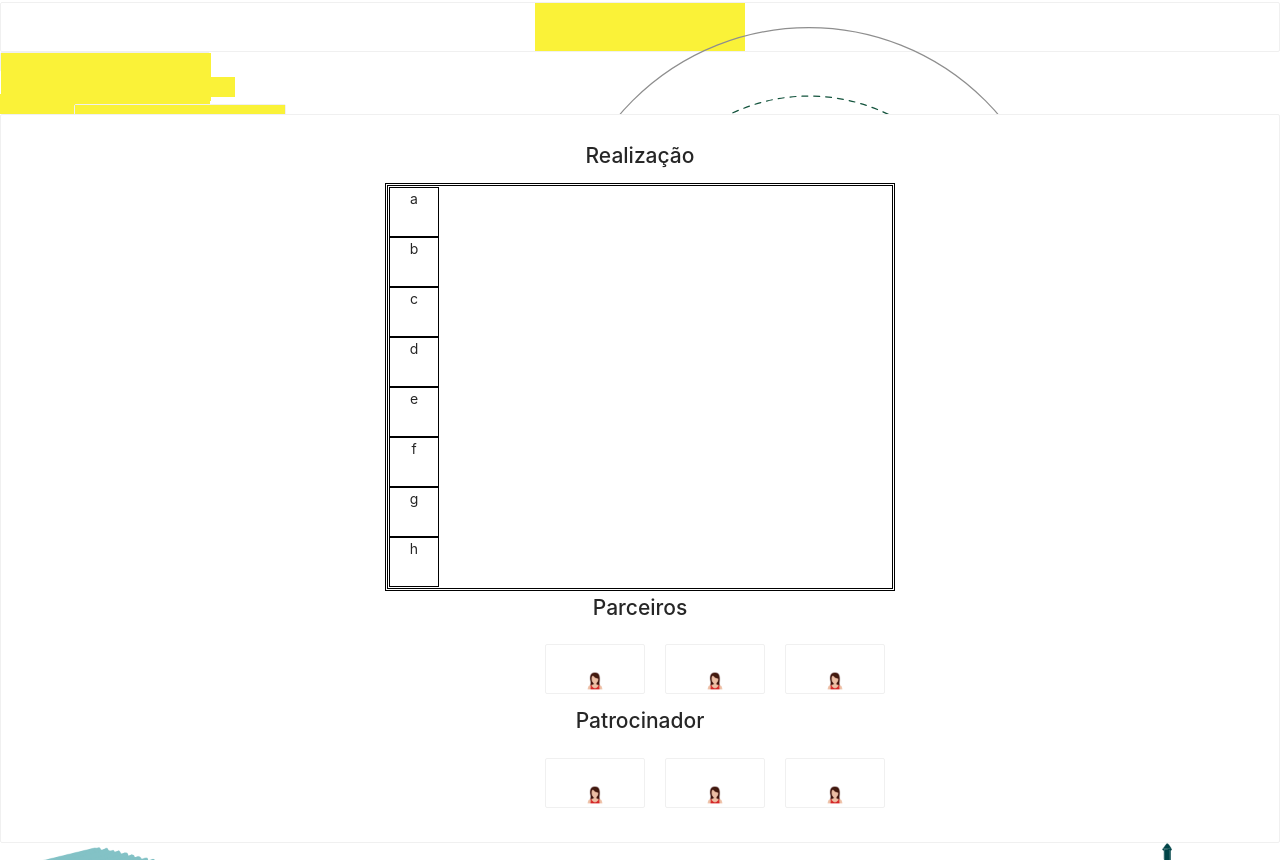
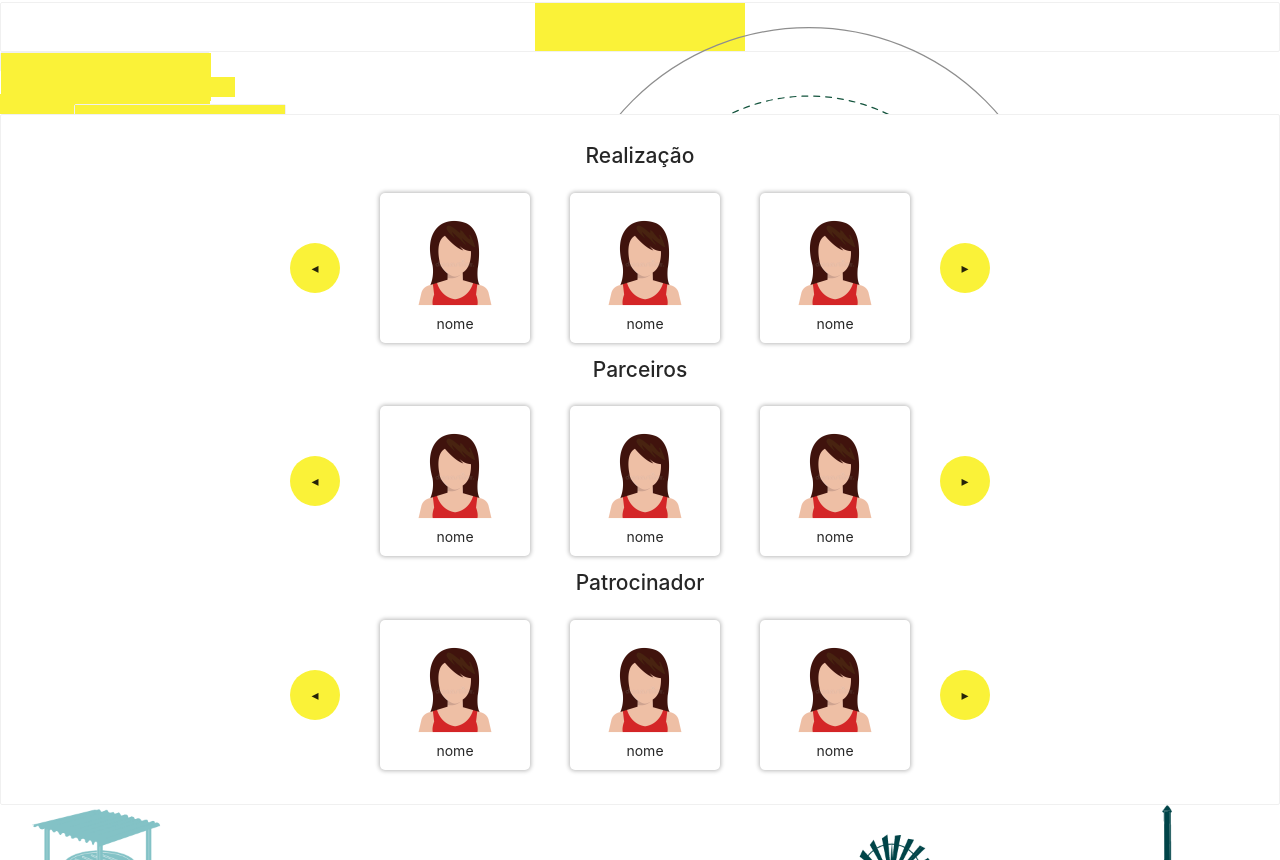
Before and after one commit to angela-oliveira/fida-insa, a React (Create React App) app: page / in a window 1280 px wide. Shown: the part 1640-2500 px from the top of the page. Built offline with nearby package versions, Linux system fonts and the light colour scheme.

Commit message:
Criaçao do componente Card

```diff
--- a/src/components/Carrossel/index.css
+++ b/src/components/Carrossel/index.css
@@ -1,18 +1,57 @@
 
 #items-wrapper{
-    border: 1px solid #000;
-    padding: 1px;
+    /* border: 1px solid #000; */
+    /* padding: 1px; */
+    display: flex;
+    align-items: center;
+}
 
+#items-wrapper button{
+    display: flex;
+    justify-content: center;
+    align-items: center;
+    height: 50px;
+    width: 50px;
+    border-radius: 50%;
+    background-color: var(--color-yellow);
+    border: none;
+    /* outline: none; */
+}
+
+#items{
+    width: 600px;
+    display: flex;
+    overflow-x: auto  ;
+    /* border: 1px solid #000; */
+    /* padding: 1px; */
+    scroll-snap-type: x mandatory;
+    -webkit-overflow-scrolling: touch;
+    scroll-behavior: smooth;
+    overflow: hidden;
+    overflow-x: hidden;
+    padding-left :30px ;
 
 }
 
-#items{
-    border: 1px solid #000;
-    padding: 1px;
+.item{
+    border-radius: 5px;
+    width: 150px;
+    height: 150px;
+    box-shadow:0px 0px 4px 1px rgba(0, 0, 0, 0.274);
+    flex: none;
+    scroll-snap-align:center;
+    pointer-events: none;
+    margin: 10px;
 }
 
-.item{
-    border: 1px solid #000;
-    width: 50px;
-    height: 50px;
+#items .item + .item{
+    margin-left:30px ;
 }
+
+#items .item img{
+
+    margin: 20px;
+    margin-bottom: 0;
+    width: 100px;
+
+}
--- a/src/components/Carrossel/index.js
+++ b/src/components/Carrossel/index.js
@@ -7,21 +7,73 @@ import perfilTest from '../../utils/images/perfil_test.jpg';
 
 function Carrossel() {
 
-    return (
-      <div id='items-wrapper'>
-        <div id='items'>
-          <div className="item">a</div>
-          <div className="item">b</div>
-          <div className="item">c</div>
-          <div className="item">d</div>
-          <div className="item">e</div>
-          <div className="item">f</div>
-          <div className="item">g</div>
-          <div className="item">h</div>
+
+  function next(event) {
+    if(event.type == 'click'){
+      event.target.scrollBy(200, 0)
+    }
+  }
+
+  function back(event){
+    console.log(event)
+    event.target.scrollBy(-200, 0)
+  }
+
+  return (
+    <div id='items-wrapper'>
+      <button id='back' onClick={back}> ◂ </button>
+      <div id='items'>
+
+        <div className="item">
+          <div className="space">
+            <img alt='' src={perfilTest}></img>
+            <div>nome</div>
+          </div>
         </div>
 
+        <div className="item">
+          <div className="space">
+            <img alt='' src={perfilTest}></img>
+            <div>nome</div>
+          </div>
+        </div>
+
+        <div className="item">
+          <div className="space">
+            <img alt='' src={perfilTest}></img>
+            <div>nome</div>
+          </div>
+        </div>
+
+        <div className="item">
+          <div className="space">
+            <img alt='' src={perfilTest}></img>
+            <div>nome</div>
+          </div>
+        </div>
+
+        <div className="item">
+          <div className="space">
+            <img alt='' src={perfilTest}></img>
+            <div>nome</div>
+          </div>
+        </div>
+
+        <div className="item">
+          <div className="space">
+            <img alt='' src={perfilTest}></img>
+            <div>nome</div>
+          </div>
+        </div>
       </div>
-    )
+
+      <button id='next' onClick={next}> ▸ </button>
+
+
+    </div>
+
+
+  )
 }
 
 export default Carrossel;
--- a/src/pages/HomePage/index.js
+++ b/src/pages/HomePage/index.js
@@ -110,43 +110,11 @@ function HomePage() {
 
                     <h2>Parceiros</h2>
 
-                    <Row >
-
-                        <Card hoverable >
-                            <img alt="example" src={perfilTest} />
-                            <Meta title="" description="" />
-                        </Card>
-
-                        <Card hoverable >
-                            <img alt="example" src={perfilTest} />
-                            <Meta title="" description="" />
-                        </Card>
-
-                        <Card hoverable >
-                            <img alt="example" src={perfilTest} />
-                            <Meta title="" description="" />
-                        </Card>
-                    </Row>
+                    <Carrossel/>
 
                     <h2>Patrocinador</h2>
 
-                    <Row>
-
-                        <Card hoverable >
-                            <img alt="example" src={perfilTest} />
-                            <Meta title="" description="" />
-                        </Card>
-
-                        <Card hoverable >
-                            <img alt="example" src={perfilTest} />
-                            <Meta title="" description="" />
-                        </Card>
-
-                        <Card hoverable >
-                            <img alt="example" src={perfilTest} />
-                            <Meta title="" description="" />
-                        </Card>
-                    </Row>
+                    <Carrossel/>
                 </Card>
             </div>
             <div className="footer">
```
